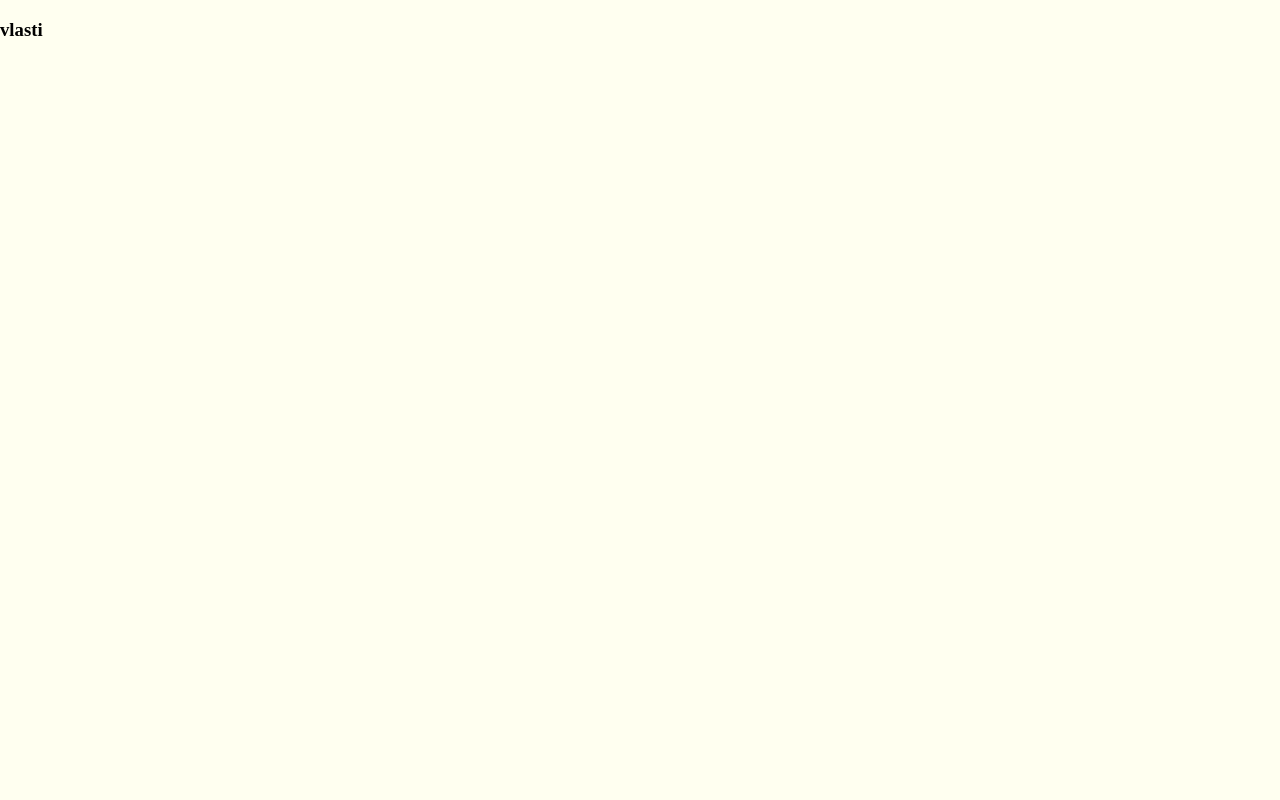
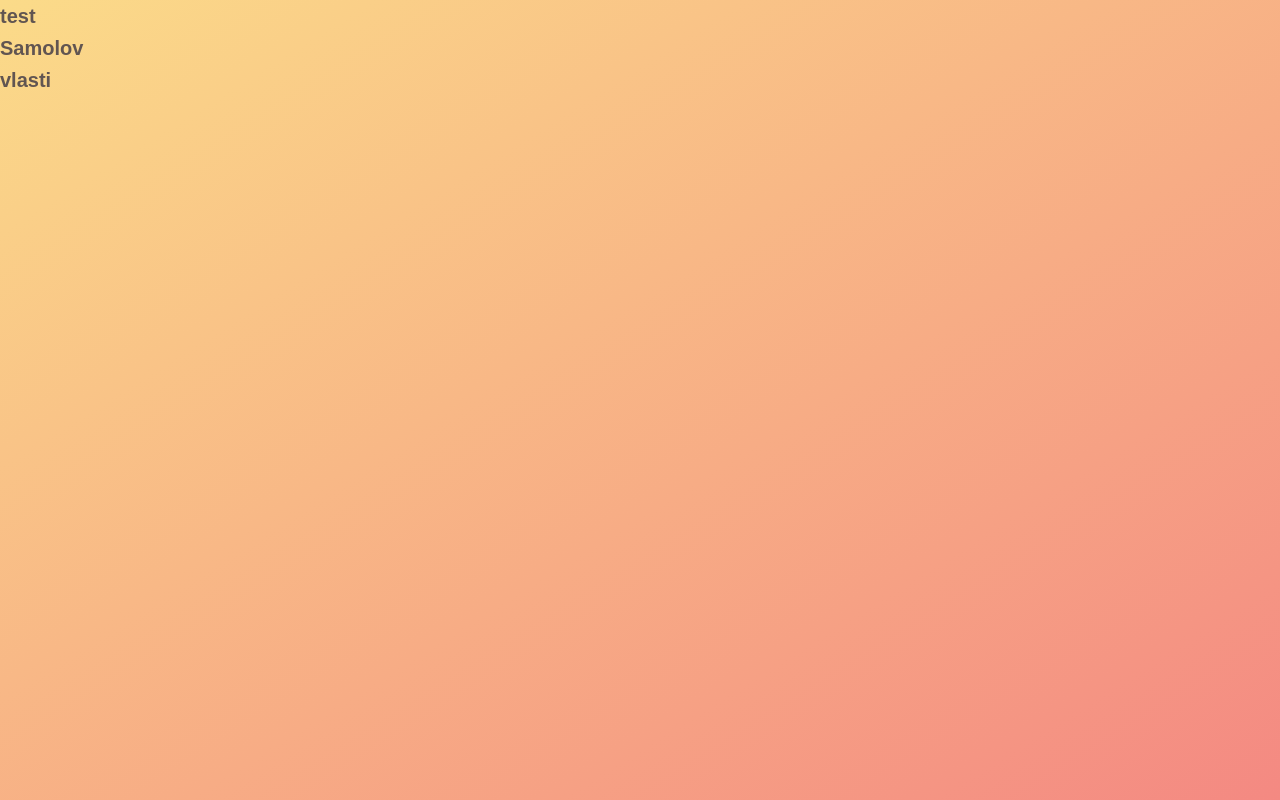
Before and after one commit to VlastimirS/RecipeAppReact, a React (Vite) app: page / in a window 1280 px wide. Built offline with nearby package versions, Linux system fonts and the light colour scheme.

Commit message:
install scss

```diff
--- a/src/Experience.jsx
+++ b/src/Experience.jsx
@@ -1,9 +1,28 @@
+import Navbar from "./components/Navbar";
+import Recipe from "./components/Recipe";
+import SearchResults from "./components/SearchResults";
 
-
-export default function Experience()
-{
+export default function Experience() {
 
     return <>
-        <h3>vlasti</h3>
+        <div className="container bg-primary w-full rounded-r-xl bg-gray-100 overflow-hidden">
+            <div className="">
+                <div className="">
+                    <Navbar />
+                </div>
+            </div>
+
+            <div className="">
+                <div className="">
+                    <SearchResults />
+                </div>
+            </div>
+
+            <div className="">
+                <div className="">
+                    <Recipe />
+                </div>
+            </div>
+        </div>
     </>
 }
--- /dev/null
+++ b/src/components/Navbar.jsx
@@ -0,0 +1,6 @@
+export default function Navbar() {
+
+    return <>
+        <h1>test</h1>
+    </>
+}
--- /dev/null
+++ b/src/components/Recipe.jsx
@@ -0,0 +1,6 @@
+export default function Recipe() {
+
+    return <>
+        <h1>vlasti</h1>
+    </>
+}
--- /dev/null
+++ b/src/components/SearchResults.jsx
@@ -0,0 +1,6 @@
+export default function SearchResults() {
+
+    return <>
+        <h1>Samolov</h1>
+    </>
+}
--- /dev/null
+++ b/src/index.css
@@ -0,0 +1,37 @@
+@import url("https://fonts.googleapis.com/css2?family=Poppins:wght@400;500;600;700;800;900&display=swap");
+
+@tailwind base;
+@tailwind components;
+@tailwind utilities;
+
+body {
+    font-family: Nunito Sans,sans-serif;
+    font-weight: 400;
+    line-height: 1.6;
+    color: #615551;
+    background-image: linear-gradient(to right bottom,#fbdb89,#f48982);
+    background-size: cover;
+    background-repeat: no-repeat;
+    min-height: 100vh;
+}
+
+* {
+  margin: 0;
+  padding: 0;
+}
+
+*,
+*::before,
+*::after {
+  box-sizing: inherit;
+}
+
+html {
+  box-sizing: border-box;
+  font-size: 62.5%;
+}
+
+
+* {
+  scroll-behavior: smooth;
+}
--- a/src/index.html
+++ b/src/index.html
@@ -4,7 +4,7 @@
     <meta charset="UTF-8">
     <meta http-equiv="X-UA-Compatible" content="IE=edge">
     <meta name="viewport" content="width=device-width, initial-scale=1.0">
-    <title>46 - Load a Model with R3F</title>
+    <title>Vlasti Project</title>
 </head>
 <body>
     <div id="root"></div>
--- a/src/index.jsx
+++ b/src/index.jsx
@@ -1,11 +1,12 @@
-import './style.css'
+import './index.css'
 import ReactDOM from 'react-dom/client'
 import Experience from './Experience.jsx'
+import { StrictMode } from 'react'
 
 const root = ReactDOM.createRoot(document.querySelector('#root'))
 
 root.render(
-
-        <Experience />
-
+        <StrictMode>
+                <Experience />
+        </StrictMode>
 )
--- a/src/style.css
+++ /dev/null
@@ -1,11 +0,0 @@
-html,
-body,
-#root
-{
-    position: fixed;
-    top: 0;
-    left: 0;
-    width: 100%;
-    height: 100%;
-    background: ivory;
-}
```
Also changed, not shown: package.json (+6 -3 lines), src/style.jsx (added, +28 -0 lines), 1 other file (tests, documents, lock files or other folders).
